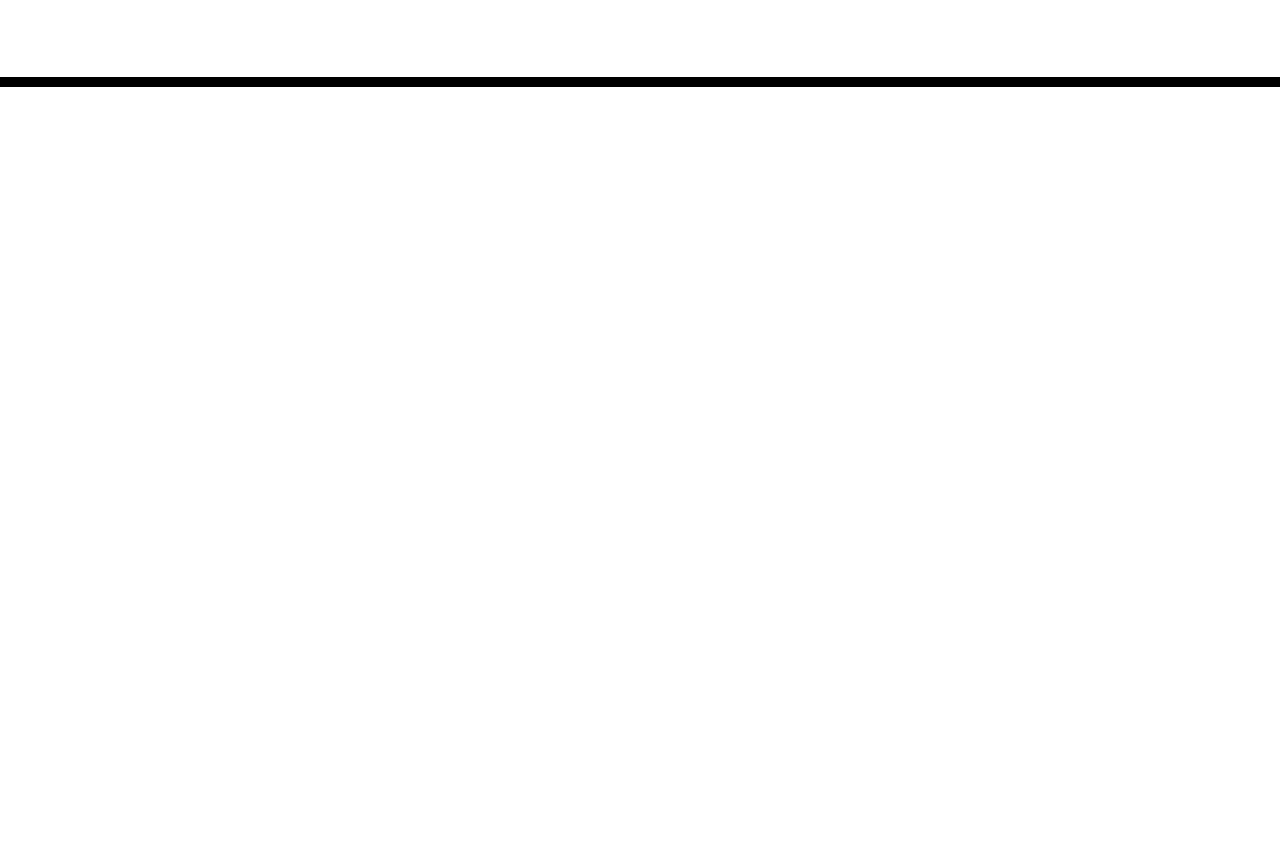
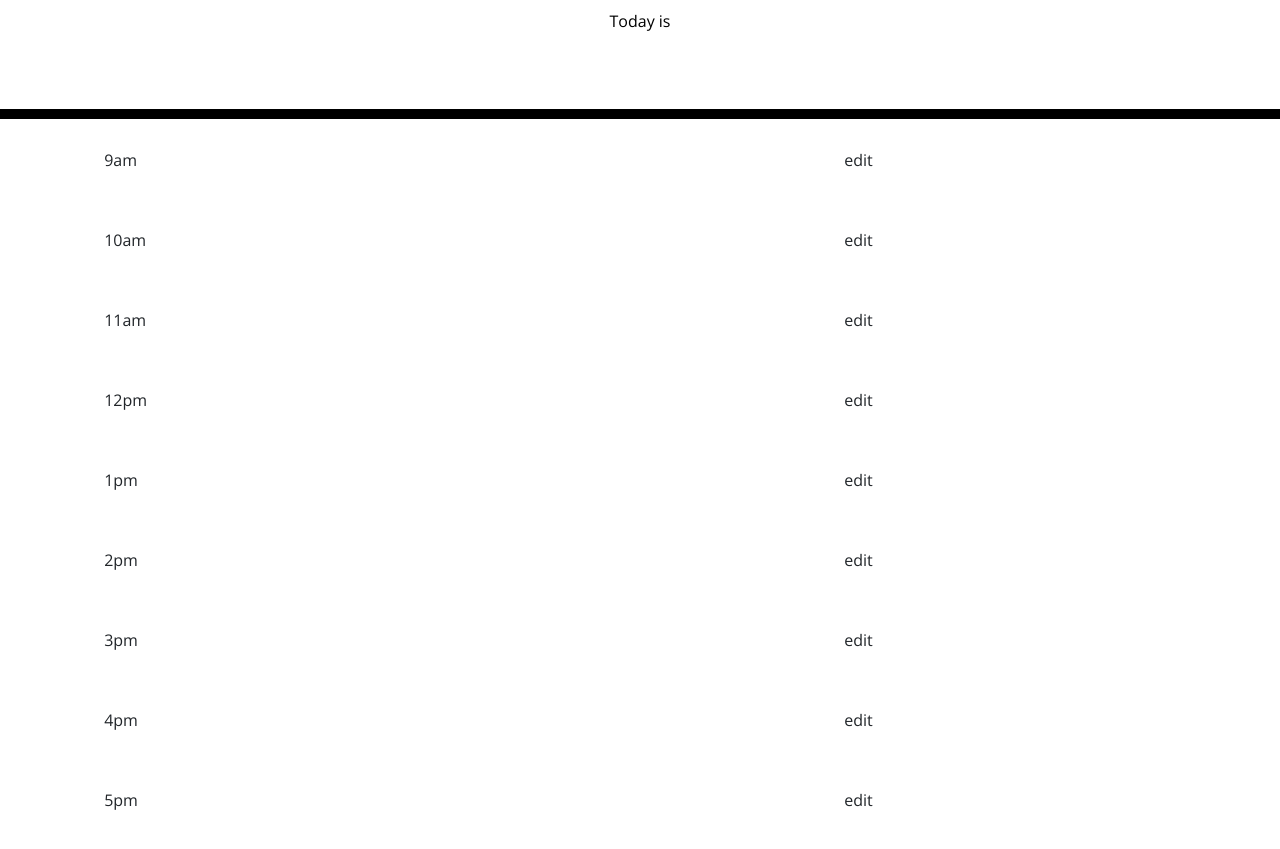
Before and after one commit to chayannesteps/Calendar-Homework, a plain HTML site: page Develop/index.html in a window 1280 px wide. Shown: the part 181-1030 px from the top of the page. Before the commit the page ends 800 px from the top, so only its background shows below. Drawn offline with nearby package versions, Linux system fonts and the light colour scheme.

Commit message:
Creation of calendar rows

```diff
--- a/Develop/index.html
+++ b/Develop/index.html
@@ -26,10 +26,56 @@
     <header class="jumbotron">
       <h1 class="display-3">Work Day Scheduler</h1>
       <p class="lead">A simple calendar app for scheduling your work day</p>
-      <p id="currentDay" class="lead"></p>
+      <p> Today is <span id="time"></span></p>
     </header>
     <div class="container">
       <!-- Timeblocks go here -->
+      <div class = "container" spellcheck="false">
+        <div class = "row my-row">
+            <div class = "col my-col col-a1 colorcode" id = "9"> 9am </div>
+            <div class = "col my-col col-a2 edit_cont" > </div>
+            <div class = "col my-col col-a3 edit_btn"> edit </div>
+        </div>
+        <div class = "row my-row" >
+            <div class = "col my-col col-b1 colorcode" id = "10"> 10am </div>
+            <div class = "col my-col col-b2 edit_cont">  </div>
+            <div class = "col my-col col-b3 edit_btn"> edit </div>
+        </div>
+        <div class = "row my-row" >
+            <div class = "col my-col col-c1 colorcode" id = "11" > 11am </div>
+            <div class = "col my-col col-c2 edit_cont">  </div>
+            <div class = "col my-col col-c3 edit_btn"> edit </div>
+        </div>
+        <div class = "row my-row">
+          <div class = "col my-col col-a1 colorcode" id = "9"> 12pm </div>
+          <div class = "col my-col col-a2 edit_cont" > </div>
+          <div class = "col my-col col-a3 edit_btn"> edit </div>
+      </div>
+      <div class = "row my-row" >
+          <div class = "col my-col col-b1 colorcode" id = "10"> 1pm </div>
+          <div class = "col my-col col-b2 edit_cont">  </div>
+          <div class = "col my-col col-b3 edit_btn"> edit </div>
+      </div>
+      <div class = "row my-row" >
+          <div class = "col my-col col-c1 colorcode" id = "11" > 2pm </div>
+          <div class = "col my-col col-c2 edit_cont">  </div>
+          <div class = "col my-col col-c3 edit_btn"> edit </div>
+      </div>
+      <div class = "row my-row">
+        <div class = "col my-col col-a1 colorcode" id = "9"> 3pm </div>
+        <div class = "col my-col col-a2 edit_cont" > </div>
+        <div class = "col my-col col-a3 edit_btn"> edit </div>
+    </div>
+    <div class = "row my-row" >
+        <div class = "col my-col col-b1 colorcode" id = "10"> 4pm </div>
+        <div class = "col my-col col-b2 edit_cont">  </div>
+        <div class = "col my-col col-b3 edit_btn"> edit </div>
+    </div>
+    <div class = "row my-row" >
+        <div class = "col my-col col-c1 colorcode" id = "11" > 5pm </div>
+        <div class = "col my-col col-c2 edit_cont">  </div>
+        <div class = "col my-col col-c3 edit_btn"> edit </div>
+    </div>
     </div>
 
     <script src="https://code.jquery.com/jquery-3.4.1.min.js"></script>
```
Also changed, not shown: Develop/script.js (added, +33 -0 lines).
